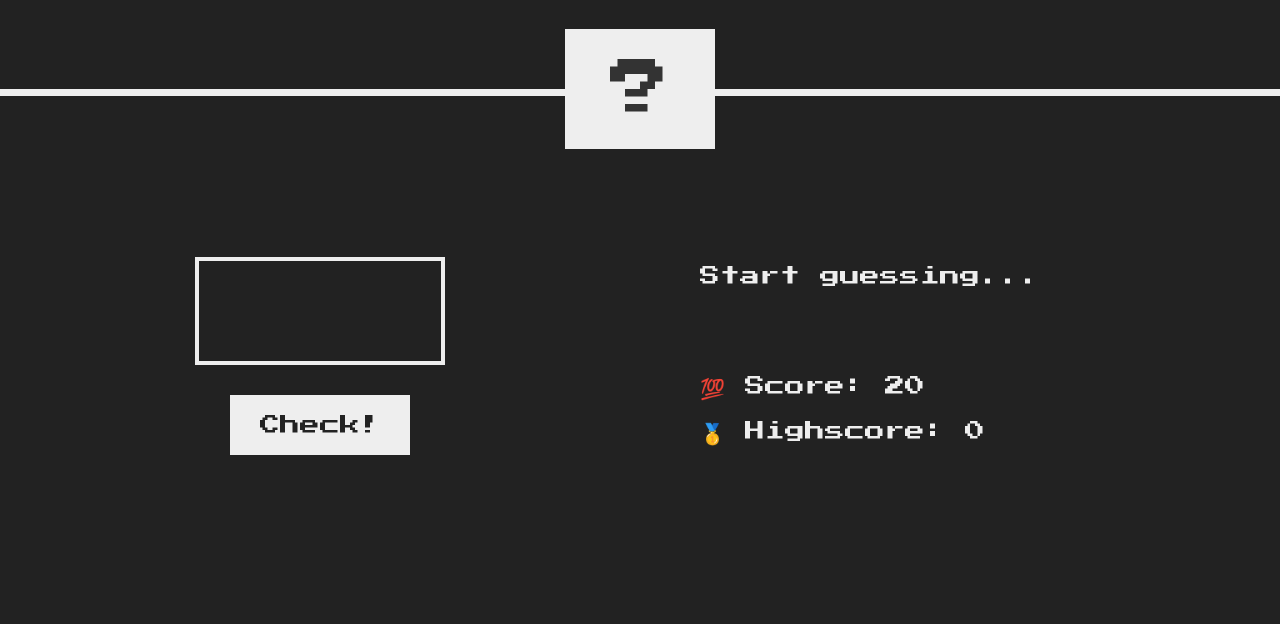
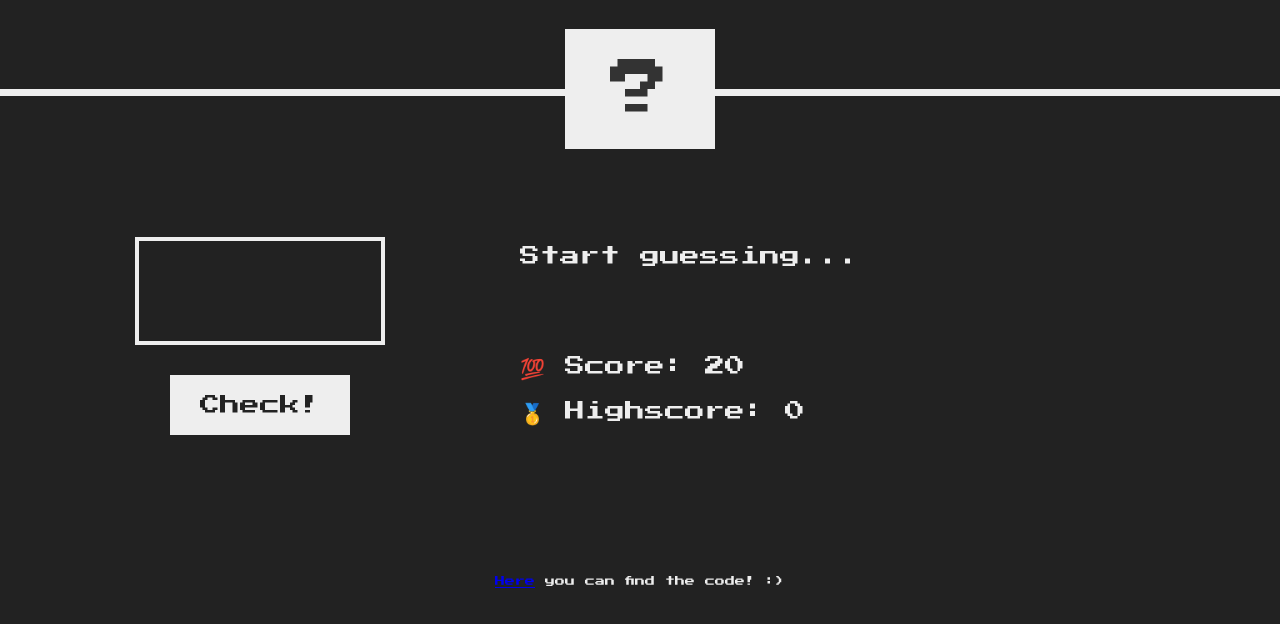
Before and after one commit to DannyIbz/Guess-my-number-js, a plain HTML site: page index.html in a window 1280 px wide. Shown: the part 184-808 px from the top of the page. Drawn offline with Linux system fonts and the light colour scheme.

Commit message:
Added footer with repository link

```diff
--- a/index.html
+++ b/index.html
@@ -27,6 +27,12 @@
         </p>
       </section>
     </main>
+    <footer>
+      <a href="https://github.com/DannyIbz/Guess-my-number-js" target="_blank"
+        >Here</a
+      >
+      you can find the code! :)
+    </footer>
     <script src="script.js"></script>
   </body>
 </html>
--- a/style.css
+++ b/style.css
@@ -26,10 +26,15 @@ header {
 }
 
 main {
-  height: 65vh;
+  height: 60vh;
   color: #eee;
   display: flex;
   align-items: center;
+}
+
+footer {
+  margin-bottom: 5rem;
+  text-align: center;
   justify-content: space-around;
 }
 
```
